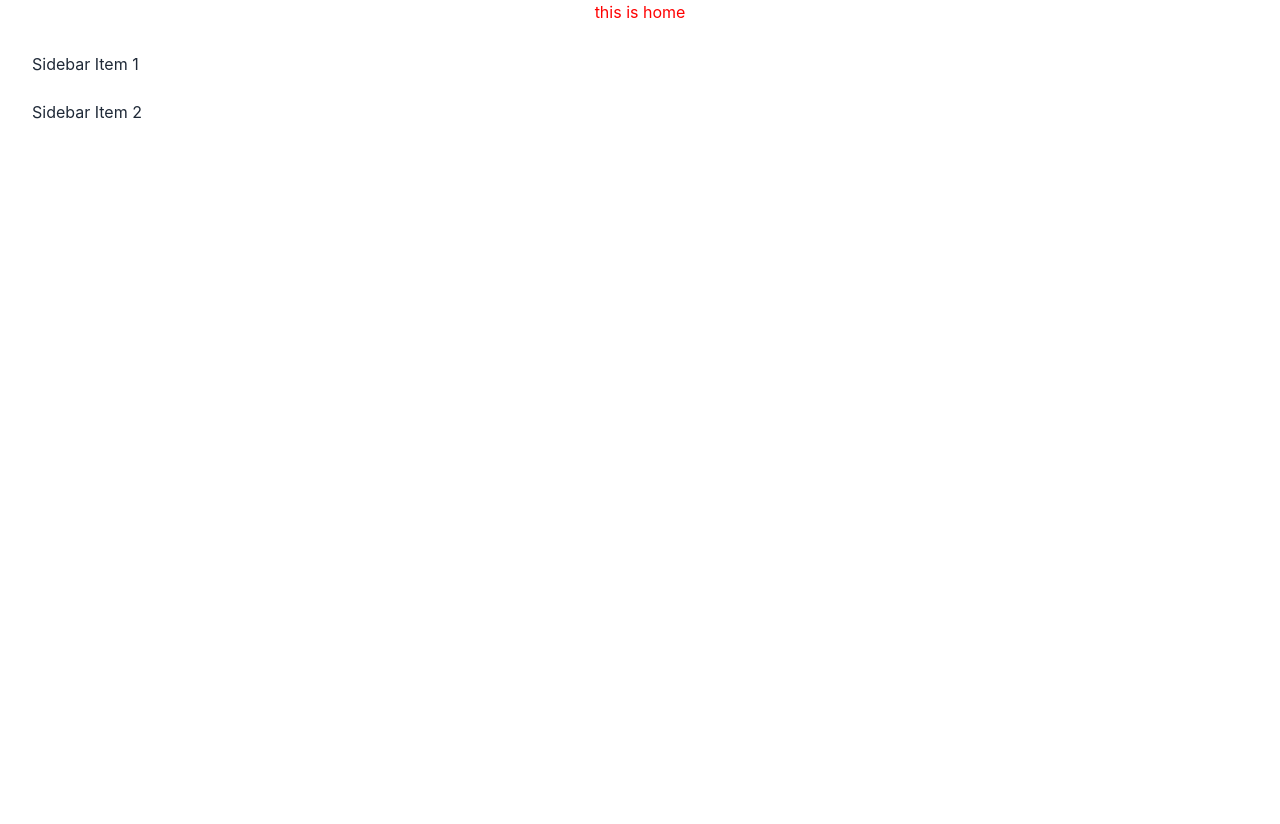
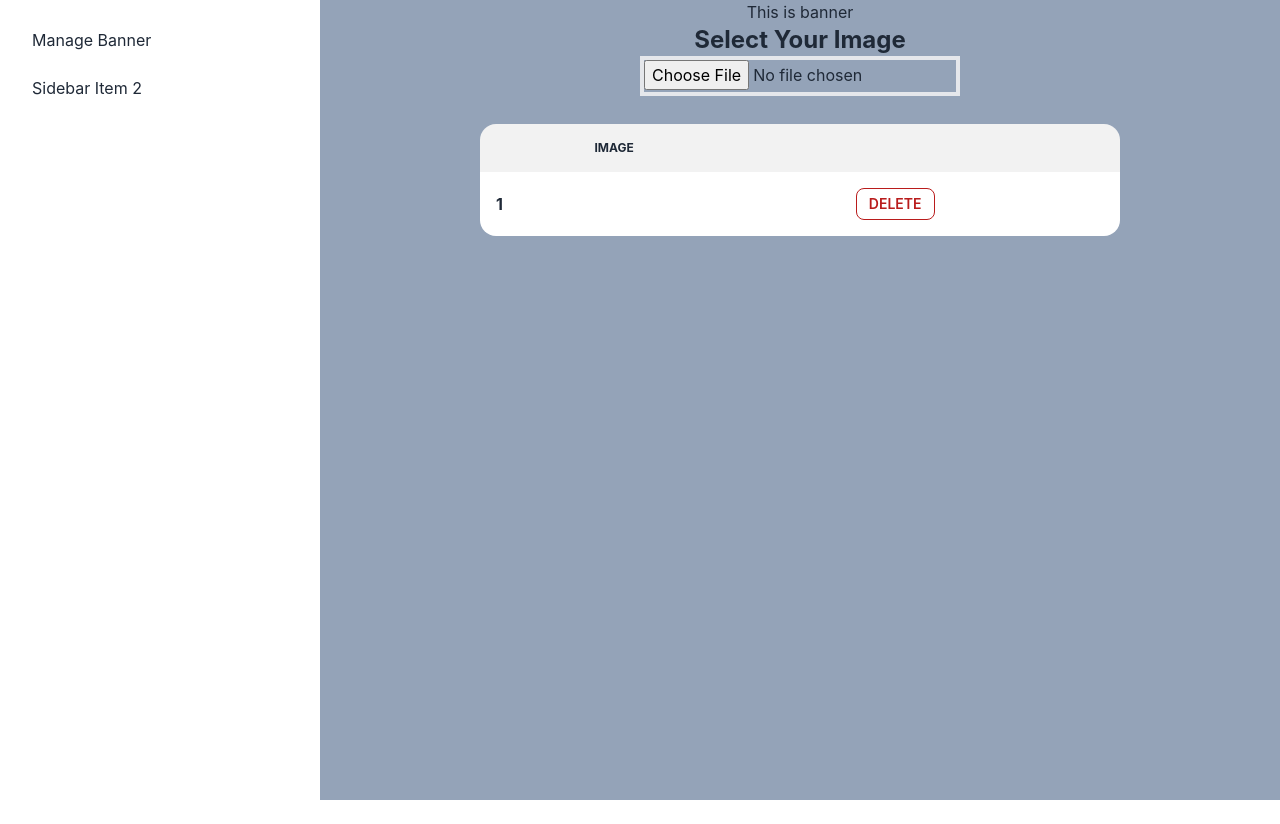
Before and after one commit to wanna-be-pro/farhad-academy-client, a React (Create React App) app: page /dashboard in a window 1280 px wide. After the commit the page ends 800 px from the top, so only its background shows below. Built offline with nearby package versions, Linux system fonts and the light colour scheme.

Commit message:
add banner

```diff
--- a/src/App.js
+++ b/src/App.js
@@ -8,8 +8,9 @@ import AddBanner from './components/pages/dashboard/AddBanner';
 function App() {
   return (
     <div className="App">
-      <Home></Home>
+
       <Routes>
+        <Route path='/' element={<Home></Home>}></Route>
         <Route path='/dashboard'  element={<Dashboard></Dashboard>}>
         <Route index element={<AddBanner></AddBanner>}/>
         </Route>
--- a/src/components/pages/dashboard/AddBanner.js
+++ b/src/components/pages/dashboard/AddBanner.js
@@ -3,7 +3,34 @@ import React from 'react';
 const AddBanner = () => {
     return (
         <div>
-            <h1>This is banner</h1>
+            <form action="">
+                <h1>This is banner</h1>
+                <h1 className='font-bold text-2xl'>Select Your Image</h1>
+              <div className='w-1/3 mx-auto border border-4 h-10'>
+              <input type="file"  name="img" id="" />
+              </div>
+            </form>
+            <div class="overflow-x-auto">
+  <table class="table mt-7 table-zebra w-2/3 mx-auto">
+    <thead>
+      <tr>
+        <th></th>
+        <th>Image</th>
+        <th></th>
+        <th></th>
+      </tr>
+    </thead>
+    <tbody>
+      <tr>
+        <th>1</th>
+        <td><img></img></td>
+        <td></td>
+        <td><button className='btn btn-sm btn-outline text-red-700 border-red-700 hover:bg-red-700'>Delete</button></td>
+      </tr>
+
+    </tbody>
+  </table>
+</div>
         </div>
     );
 };
--- a/src/components/pages/dashboard/Dashboard.js
+++ b/src/components/pages/dashboard/Dashboard.js
@@ -1,17 +1,18 @@
 import React from 'react';
+import { Link, Outlet } from 'react-router-dom';
 
 const Dashboard = () => {
     return (
-        <div class="drawer drawer-mobile">
+        <div class="drawer bg-slate-400 drawer-mobile">
   <input id="my-drawer-2" type="checkbox" class="drawer-toggle" />
-  <div class="drawer-content flex flex-col items-center justify-center">
-    <label for="my-drawer-2" class="btn btn-primary drawer-button lg:hidden">Open drawer</label>
+  <div class="drawer-content ">
+    <Outlet></Outlet>
 
   </div>
   <div class="drawer-side">
     <label for="my-drawer-2" class="drawer-overlay"></label>
     <ul class="menu p-4 overflow-y-auto w-80 bg-base-100 text-base-content">
-      <li><a>Sidebar Item 1</a></li>
+     <li> <Link to='/dashboard'>Manage Banner</Link></li>
       <li><a>Sidebar Item 2</a></li>
     </ul>
 
```
Also changed, not shown: src/index.js (line endings or trailing spaces).
